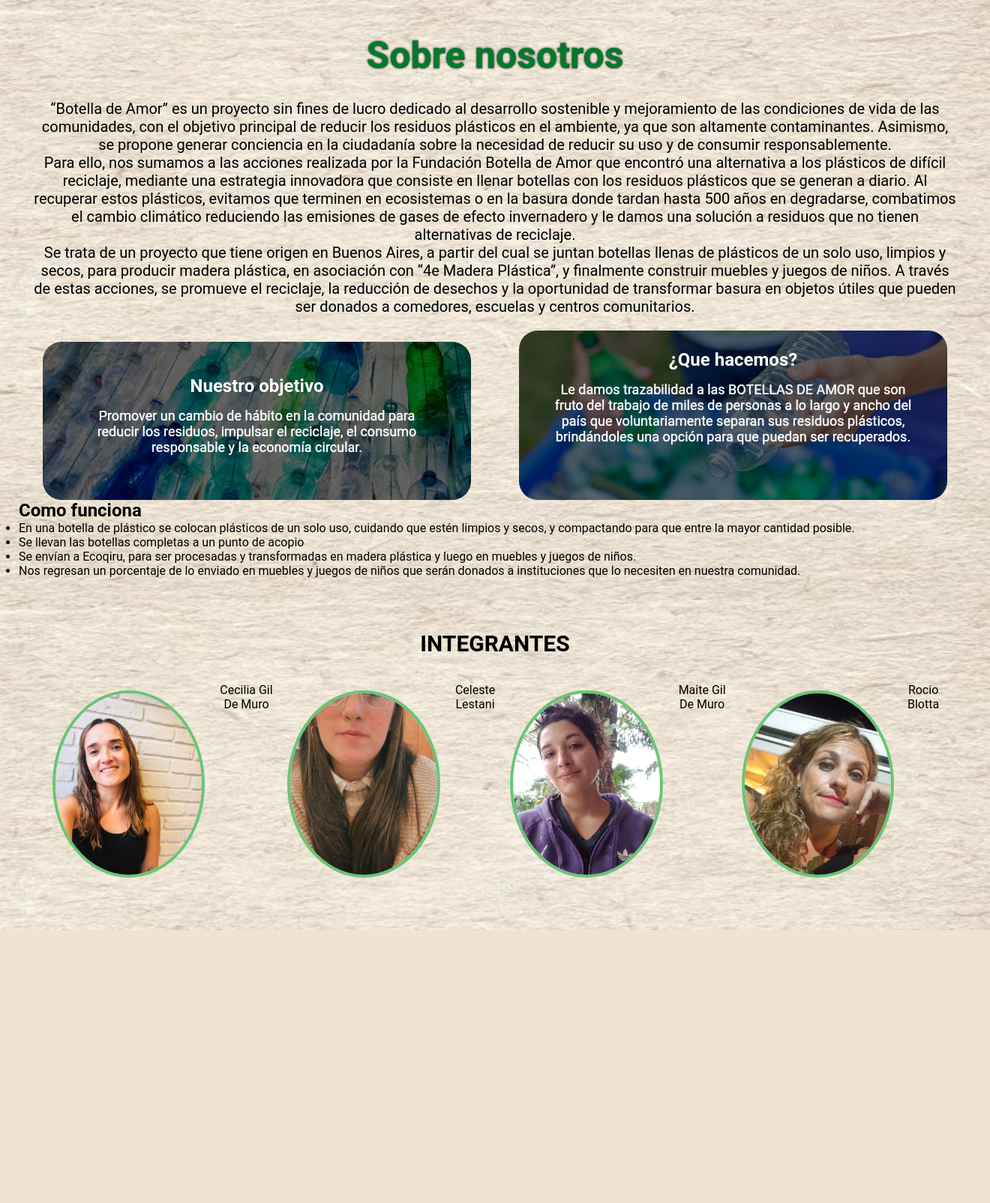
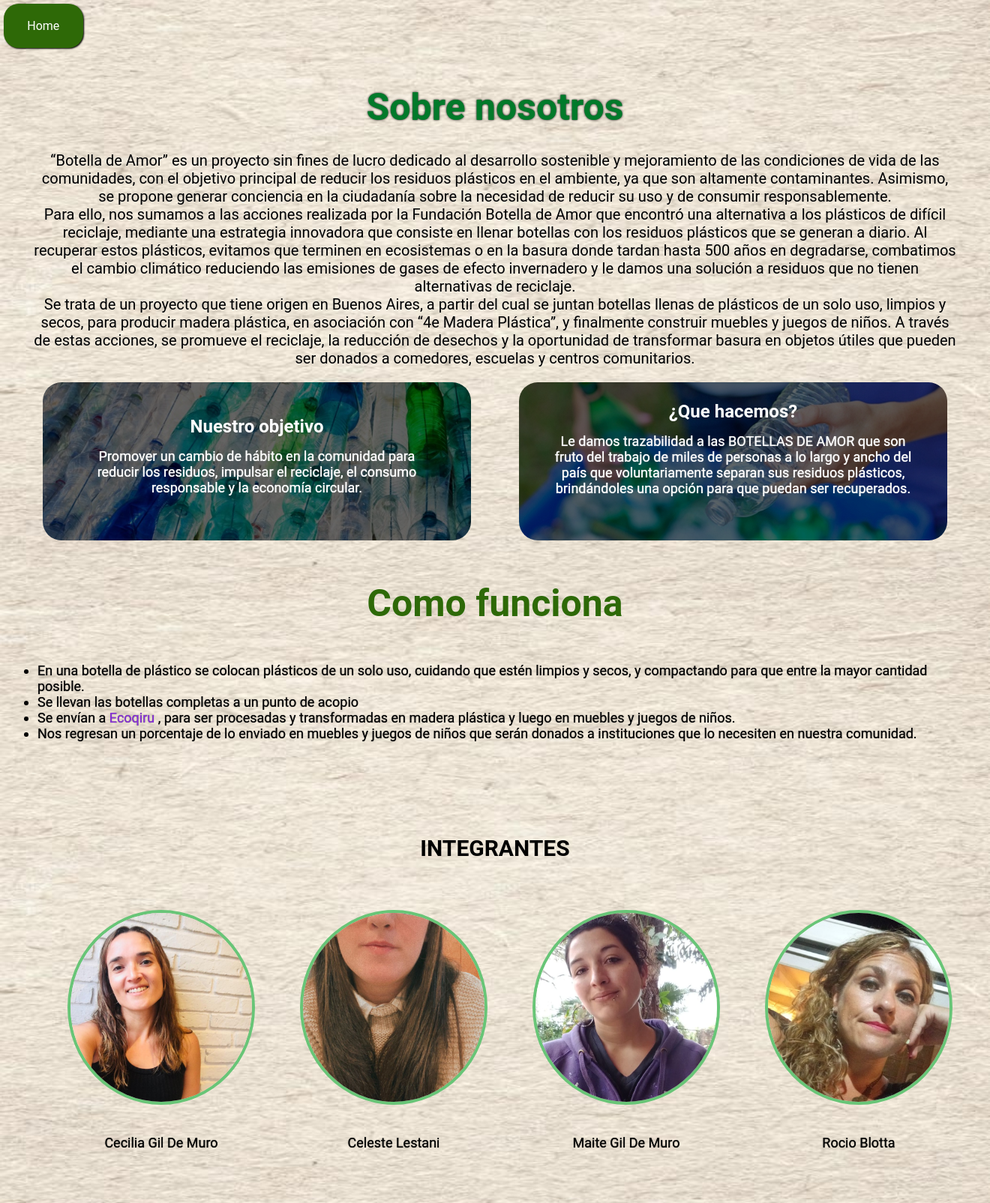
Before and after one commit to AlexLopezz/Fundacion_Info2022, a Django app: page /sobre-nosotros/ in a window 1320 px wide. Shown: the whole page at 75% size. Before the commit the page ends 1241 px from the top, so only its background shows below. Run offline with Django 3.2, Linux system fonts and the light colour scheme.

Commit message:
actualizando sobre nosotros

```diff
--- /dev/null
+++ b/entorno/entornovirtual/pyvenv.cfg
@@ -0,0 +1,3 @@
+home = C:\Users\Yago\AppData\Local\Programs\Python\Python310
+include-system-site-packages = false
+version = 3.10.6
--- a/static/noticias/mision.css
+++ /dev/null
@@ -1,108 +0,0 @@
-* {
-    margin: 0;
-    padding: 0;
-    box-sizing: border-box;
-    font-family: 'Roboto', sans-serif;
-}
-
-.container{
-    display: flex;
-    flex-direction: column;
-    width: 100%;
-    justify-content: center;
-    align-content: center;
-    padding: 25px;
-}
-
-body{
-    background-image: url('/static/img/fondo.jpg');
-    background-position: center;
-    background-repeat: no-repeat;
-    background-size: 100% 100%;
-    background-attachment: fixed;
-}
-
-.sobre-nosotros{
-    text-align: center;
-    margin: 5px;
-}
-
-.sobre-nosotros h1{
-    padding: 15px;
-    font-size: 50px;
-    color: rgb(1, 122, 42);
-    text-shadow: 0 0 3px rgb(0, 0, 0);
-}
-
-.sobre-nosotros p{
-    padding: 15px;
-    font-size: 20px;
-    color: rgb(0, 0, 0);
-    text-shadow: 0 0 1px rgb(214, 214, 214);
-}
-.container-mision{
-    display: flex;
-    width: 100%;
-    justify-content: space-around;
-    align-content: center;
-}
-
-.objetivo{
-    width: 45%;
-    background-image: linear-gradient(rgba(0, 0, 0, 0.6),rgba(0,0,0,0.6)), url('/static/img/fondo-objetivo.jpg');
-    background-position: center;
-    background-repeat: no-repeat;
-    background-size: cover;
-    background-attachment: inherit;
-    color: white;
-    padding: 45px;
-    text-align: center;
-    border-radius: 25px;
-    margin-top: 15px;
-}
-.objetivo p{
-    padding: 15px;
-    font-size: 18px;
-    text-shadow: 0 0 1px whitesmoke;
-}
-.que-hacemos{
-    width: 45%;
-    background-image: linear-gradient(rgba(0, 0, 0, 0.6),rgba(0,0,0,0.6)), url('/static/img/fondo-quehacemos.jpg');
-    background-position: center;
-    background-repeat: no-repeat;
-    background-size: cover;
-    background-attachment: inherit;
-    color: white;
-    padding: 25px;
-    text-align: center;
-    border-radius: 25px;
-}
-.que-hacemos p{
-    padding: 15px;
-    font-size: 18px;
-    text-shadow: 0 0 1px whitesmoke;
-}
-
-.container-integrantes{
-    display: flex;
-    width: 100%;
-}
-
-.container-integrantes img{
-    width: 300px;
-    border-radius: 100%;
-    height: 250px;
-    object-fit: cover;
-    border: 4px solid rgb(104, 197, 119);
-    margin: 10px;
-}
-
-.box{
-    margin: 35px;
-    text-align: center;
-}
-
-.box h3{
-    margin: 35px;
-    font-size: 30px;
-}
--- /dev/null
+++ b/static/noticias/misionn.css
@@ -0,0 +1,157 @@
+*
+ {
+    margin: 0;
+    padding: 0;
+    box-sizing: border-box;
+    font-family: 'Roboto', sans-serif;
+}
+nav{
+    box-shadow: 1px 1px 2px black;
+    text-align: center;
+    border-radius: 20px;
+    margin: 5px;
+    width: 8%;
+    padding: 20px;
+    background-color: hsl(96, 87%, 22%);
+
+}
+nav a{
+    text-decoration: none;
+    color: white;
+
+}
+.container{
+    display: flex;
+    flex-direction: column;
+    width: 100%;
+    justify-content: center;
+    align-content: center;
+    padding: 25px;
+}
+
+body{
+    background-image: url('/static/img/fondo.jpg');
+    background-position: center;
+    background-repeat: no-repeat;
+    background-size: 100% 100%;
+    background-attachment: fixed;
+}
+
+.sobre-nosotros{
+    text-align: center;
+    margin: 5px;
+}
+
+.sobre-nosotros h1{
+    padding: 15px;
+    font-size: 50px;
+    color: rgb(1, 122, 42);
+    text-shadow: 0 0 3px rgb(0, 0, 0);
+}
+
+.sobre-nosotros p{
+    padding: 15px;
+    font-size: 20px;
+    color: rgb(0, 0, 0);
+    text-shadow: 0 0 1px rgb(214, 214, 214);
+}
+.container-mision{
+    display: flex;
+    width: 100%;
+    justify-content: space-around;
+    align-content: center;
+}
+
+.objetivo{
+    width: 45%;
+    background-image: linear-gradient(rgba(0, 0, 0, 0.6),rgba(0,0,0,0.6)), url('/static/img/fondo-objetivo.jpg');
+    background-position: center;
+    background-repeat: no-repeat;
+    background-size: cover;
+    background-attachment: inherit;
+    color: white;
+    padding: 45px;
+    text-align: center;
+    border-radius: 25px;
+}
+.objetivo p{
+    padding: 15px;
+    font-size: 18px;
+    text-shadow: 0 0 1px whitesmoke;
+}
+.que-hacemos{
+    width: 45%;
+    background-image: linear-gradient(rgba(0, 0, 0, 0.6),rgba(0,0,0,0.6)), url('/static/img/fondo-quehacemos.jpg');
+    background-position: center;
+    background-repeat: no-repeat;
+    background-size: cover;
+    background-attachment: inherit;
+    color: white;
+    padding: 25px;
+    text-align: center;
+    border-radius: 25px;
+}
+.que-hacemos p{
+    padding: 15px;
+    font-size: 18px;
+    text-shadow: 0 0 1px whitesmoke;
+}
+
+.container-integrantes{
+    display: flex;
+    width: 100%;
+}
+
+.img-descripcion img{
+    width: 250px;
+    border-radius: 100%;
+    height: 260px;
+    object-fit: cover;
+    border: 4px solid rgb(104, 197, 119);
+    margin: 30px;
+}
+.img-descripcion {
+    display: flex;
+    flex-direction: column;
+    justify-content: center;
+    align-items: center;
+    text-align: center;
+
+}
+
+.box{
+    margin: 35px;
+    text-align: center;
+}
+
+.box h3{
+    margin: 35px;
+    font-size: 30px;
+}
+
+.como-funciona h2{
+    text-align: center;
+    padding: 25px;
+    font-size: 50px;
+    color: #2e6907;
+    text-shadow: 0 0 1px whitesmoke;
+}
+.como-funciona ul{
+    padding: 25px;
+    font-size: 18px;
+    color: rgb(0, 0, 0);
+text-shadow: 0 0 1px rgb(58, 57, 57);
+}
+.como-funciona ul li span{
+    color: blueviolet;
+}
+.como-funciona {
+    padding-block: 30px;
+}
+.box p{
+    text-align: left;
+    padding: 10px;
+    font-size: 18px;
+    color: hsl(120, 11%, 2%);
+    text-shadow: 0 0 1px hsl(0, 0%, 0%);
+}
--- a/templates/sobre-nosotros.html
+++ b/templates/sobre-nosotros.html
@@ -6,10 +6,12 @@
     <meta http-equiv="X-UA-Compatible" content="IE=edge">
     <meta name="viewport" content="width=device-width, initial-scale=1.0">
     <title>Sobre Nosotros</title>
-    <link rel="stylesheet" href="{% static 'noticias/mision.css' %}">
-</head>
-
+    <link rel="stylesheet" href="{% static 'noticias/misionn.css' %}">
+    </head>
 <body>
+    <nav>
+        <a  href="{% url 'home' %}">Home</a>
+    </nav>
     <div class="container">
         <div class="sobre-nosotros">
             <h1>Sobre nosotros</h1>
@@ -37,7 +39,7 @@
             <ul>
                 <li>En una botella de plástico se colocan plásticos de un solo uso, cuidando que estén limpios y secos, y compactando para que entre la mayor cantidad posible.</li>
                 <li>Se llevan las botellas completas a un punto de acopio</li>
-                <li>Se envían a Ecoqiru, para ser procesadas y transformadas en madera plástica y luego en muebles y juegos de niños. </li>
+                <li>Se envían a <span> Ecoqiru </span>, para ser procesadas y transformadas en madera plástica y luego en muebles y juegos de niños. </li>
                 <li>Nos regresan un porcentaje de lo enviado en muebles y juegos de niños que serán donados a instituciones que lo necesiten en nuestra comunidad. </li>
             </ul>
         </div>
@@ -46,13 +48,22 @@
         <div class="box">
             <h3>INTEGRANTES</h3>
             <div class="container-integrantes">
+            <div class="img-descripcion">
+
                 <img src="{% static 'img/CeciliaGilDeMuro.jpeg' %}" alt="">
                 <p>Cecilia Gil De Muro</p>
-                <img src="{% static 'img/CelesteLestani.jpeg' %}" alt="">
+            </div>
+            <div class="img-descripcion">
+                    <img src="{% static 'img/CelesteLestani.jpeg' %}" alt="">
                 <p>Celeste Lestani</p>
+            </div>
+            <div class="img-descripcion">
                 <img src="{% static 'img/MaiteGilDeMuro.jpeg' %}" alt="">
                 <p>Maite Gil De Muro</p>
-                <img src="{% static 'img/RocioBlotta.jpeg' %}" alt="">
+            </div>
+
+            <div class="img-descripcion">
+                    <img src="{% static 'img/RocioBlotta.jpeg' %}" alt="">
                 <p>Rocio Blotta</p>
             </div>
         </div>
```
Also changed, not shown: 9 other files.
